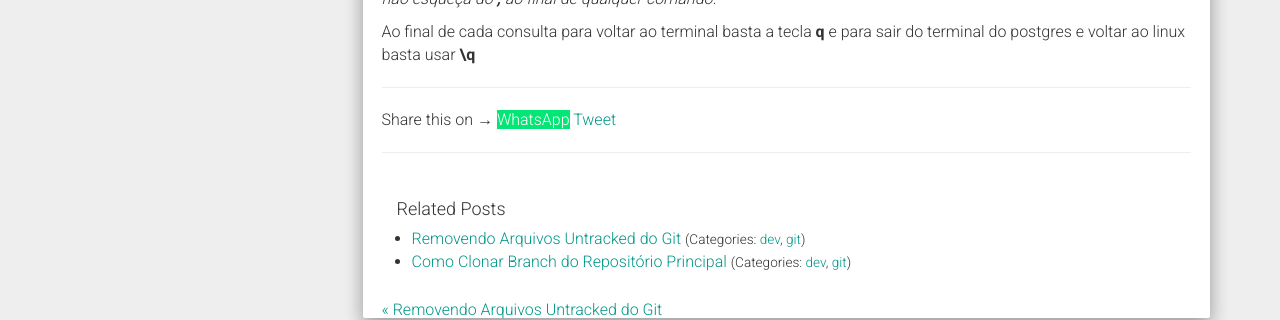
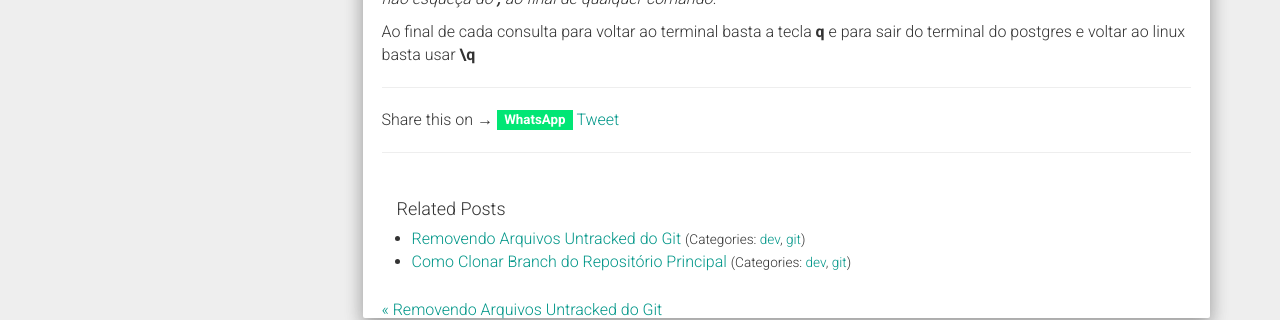
Before and after one commit to riberman/riberman.github.io, a Jekyll site: the page built from _posts/2019-04-10-terminalpostgresubuntu.md, in a window 1280 px wide. Shown: the part 1077-1397 px from the top of the page. Built offline with Jekyll 4.4.1, drawn with Linux system fonts in a browser that asks for light colours; nearby versions of some CDN libraries; comment, search, counter and statistics services are not loaded.

```diff
--- a/_includes/share-page.html
+++ b/_includes/share-page.html
@@ -1,6 +1,6 @@
 <div class="share-page">
     Share this on &rarr;
-<a href="https://api.whatsapp.com/send?text= Visite o blog Patrick Ferro Ribeiro {{site.url}}{{page.url}}" target="_blank" style="background-color:#01E675; color: #fff;">WhatsApp</a>
+<a href="https://api.whatsapp.com/send?text= Visite o blog Patrick Ferro Ribeiro {{site.url}}{{page.url}}" target="_blank" style="background-color:#01E675;padding: 0.3% 0.9%;color: #fff;font-size: smaller;font-weight: bold;">WhatsApp</a>
  <a href="https://twitter.com/share" class="twitter-share-button" data-via="{{ site.share.twitter_username }}">Tweet</a>
 <script>!function(d,s,id){var js,fjs=d.getElementsByTagName(s)[0],p=/^http:/.test(d.location)?'http':'https';if(!d.getElementById(id)){js=d.createElement(s);js.id=id;js.src=p+'://platform.twitter.com/widgets.js';fjs.parentNode.insertBefore(js,fjs);}}(document, 'script', 'twitter-wjs');</script>
 
```
